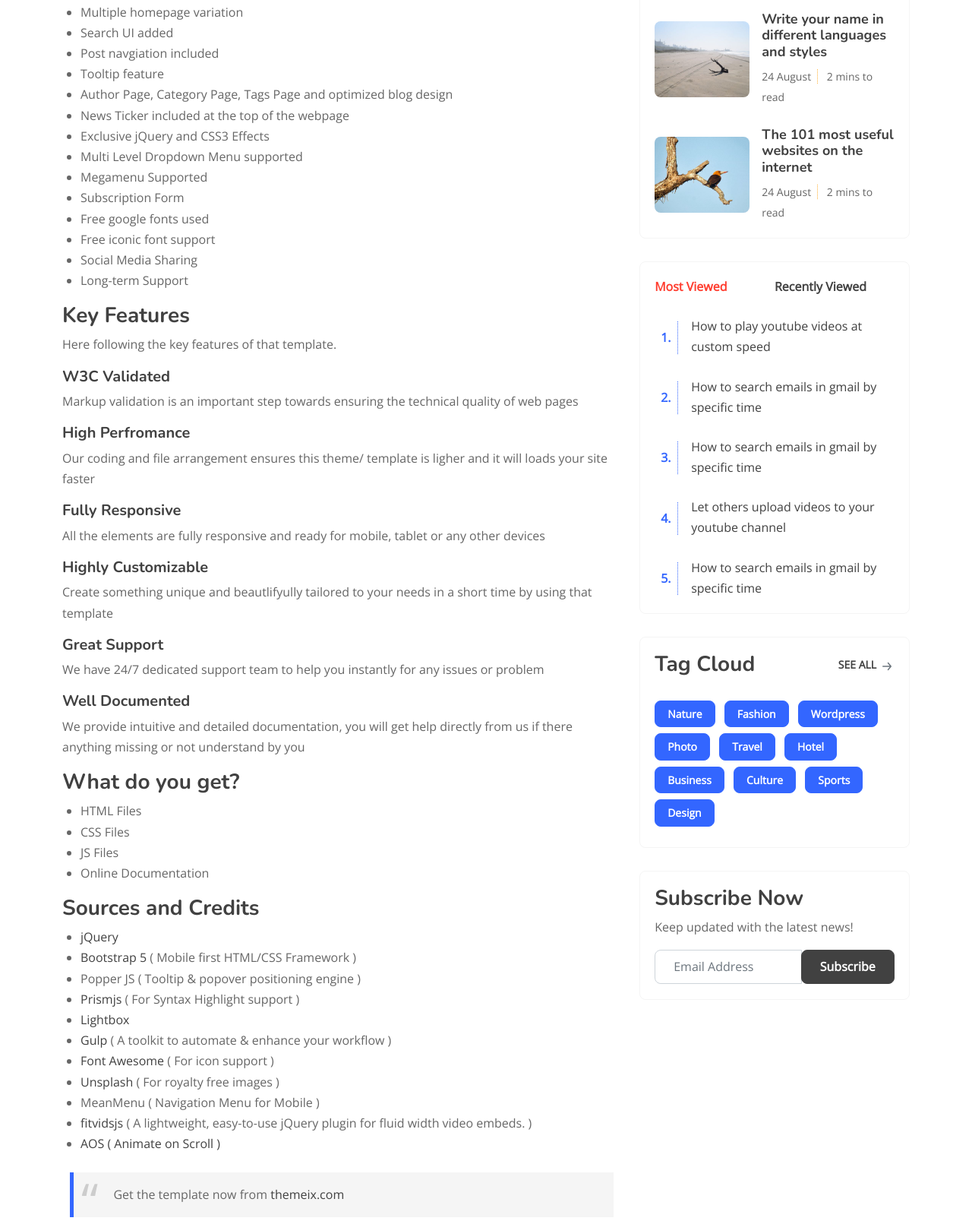
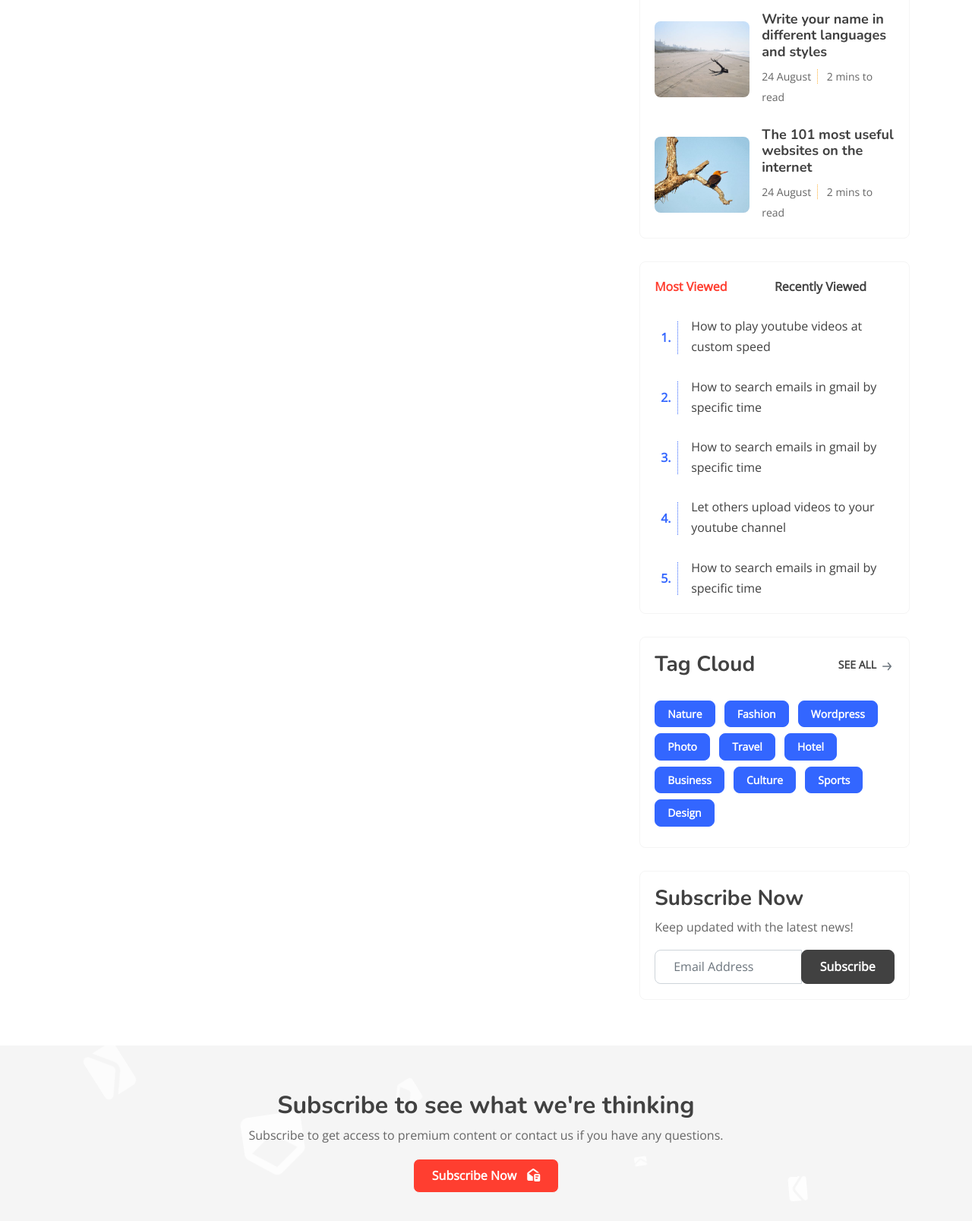
Before and after one commit to deshiserver/ajkerdin.com, a plain HTML site: page about.html in a window 1280 px wide. Shown: the part 870-2477 px from the top of the page at 76% size. Drawn offline with nearby package versions, Linux system fonts and the light colour scheme.

Commit message:
Final tuch

```diff
--- a/about.html
+++ b/about.html
@@ -1,13 +1,7 @@
 <!DOCTYPE html>
 <html lang="en">
 <meta http-equiv="content-type" content="text/html;charset=UTF-8" />
-<!--
-git init
-git add .
-git commit -m "first commit"
-git branch -M main
-git remote add origin https://github.com/nahidthenh/ajker_din.com.git
-git push -u origin main -->
+
 
 <head>
 	<meta charset="utf-8" />
@@ -219,7 +213,7 @@ git push -u origin main -->
 							</li>
 							<li class="nav-item">
 								<a class="nav-link"
-									href="https://themeix.com/product/Ajkerdin-news-magazine-website-html-site-template/">
+									href="#">
 									Buy Now <span>NEW</span></a>
 							</li>
 						</ul>
@@ -275,135 +269,7 @@ git push -u origin main -->
 						<h3>Top Freatures of Ajkerdin</h3>
 						<p>Here following the top features of that template.</p>
 
-						<ul>
-							<li>Bootstrap 5 framework based template</li>
-							<li>Gulp / SCSS used ( Developer Friendly )</li>
-							<li>
-								Magazine / Newspaper / blog style, highly content focused
-								modern design.
-							</li>
-							<li>100% reader friendly and content focused</li>
-							<li>
-								Fully responsive for all major devices. Specially optimized
-								for the tablet and mobile devices.
-							</li>
-							<li>W3C validated code and error free coding</li>
-							<li>Image and Text logo both supported</li>
-							<li>Unique Logo for mobile devices</li>
-							<li>
-								Adsense Ready, you can use leaderboard and standard size ads
-								in that template
-							</li>
-							<li>Multiple homepage variation</li>
-							<li>Search UI added</li>
-							<li>Post navgiation included</li>
-							<li>Tooltip feature</li>
-							<li>
-								Author Page, Category Page, Tags Page and optimized blog
-								design
-							</li>
-							<li>News Ticker included at the top of the webpage</li>
-							<li>Exclusive jQuery and CSS3 Effects</li>
-							<li>Multi Level Dropdown Menu supported</li>
-							<li>Megamenu Supported</li>
-							<li>Subscription Form</li>
-							<li>Free google fonts used</li>
-							<li>Free iconic font support</li>
-							<li>Social Media Sharing</li>
-							<li>Long-term Support</li>
-						</ul>
 
-						<h3>Key Features</h3>
-						<p>Here following the key features of that template.</p>
-						<h5>W3C Validated</h5>
-						<p>
-							Markup validation is an important step towards ensuring the
-							technical quality of web pages
-						</p>
-
-						<h5>High Perfromance</h5>
-						<p>
-							Our coding and file arrangement ensures this theme/ template is
-							ligher and it will loads your site faster
-						</p>
-						<h5>Fully Responsive</h5>
-						<p>
-							All the elements are fully responsive and ready for mobile,
-							tablet or any other devices
-						</p>
-
-						<h5>Highly Customizable</h5>
-						<p>
-							Create something unique and beautlifyully tailored to your needs
-							in a short time by using that template
-						</p>
-						<h5>Great Support</h5>
-						<p>
-							We have 24/7 dedicated support team to help you instantly for
-							any issues or problem
-						</p>
-
-						<h5>Well Documented</h5>
-						<p>
-							We provide intuitive and detailed documentation, you will get
-							help directly from us if there anything missing or not
-							understand by you
-						</p>
-
-						<h3>What do you get?</h3>
-						<ul>
-							<li>HTML Files</li>
-							<li>CSS Files</li>
-							<li>JS Files</li>
-							<li>Online Documentation</li>
-						</ul>
-						<h3>Sources and Credits</h3>
-						<ul>
-							<li><a href="https://jquery.com/">jQuery</a></li>
-							<li>
-								<a href="https://getbootstrap.com/">Bootstrap 5</a> ( Mobile
-								first HTML/CSS Framework )
-							</li>
-							<li>
-								<a href="https://popper.js.org/"></a>Popper JS ( Tooltip &
-								popover positioning engine )
-							</li>
-							<li>
-								<a href="https://prismjs.com/">Prismjs</a> ( For Syntax
-								Highlight support )
-							</li>
-							<li>
-								<a href="https://lokeshdhakar.com/projects/lightbox2/">Lightbox</a>
-							</li>
-							<li>
-								<a href="https://gulpjs.com/">Gulp</a> ( A toolkit to automate
-								& enhance your workflow )
-							</li>
-							<li>
-								<a href="https://fontawesome.com/">Font Awesome</a> ( For icon
-								support )
-							</li>
-							<li>
-								<a href="https://unsplash.com/">Unsplash</a> ( For royalty
-								free images )
-							</li>
-							<li>
-								<a href="https://github.com/meanthemes/meanMenu"></a>MeanMenu
-								( Navigation Menu for Mobile )
-							</li>
-							<li>
-								<a href="http://fitvidsjs.com/">fitvidsjs</a> ( A lightweight,
-								easy-to-use jQuery plugin for fluid width video embeds. )
-							</li>
-							<li>
-								<a href="https://michalsnik.github.io/aos/">AOS ( Animate on Scroll )</a>
-							</li>
-						</ul>
-
-						<blockquote>
-							Get the template now from
-							<a href="https://themeix.com/">themeix.com</a>
-						</blockquote>
 
 						<small>Published : 3 March, 2021</small>
 					</div>
```
